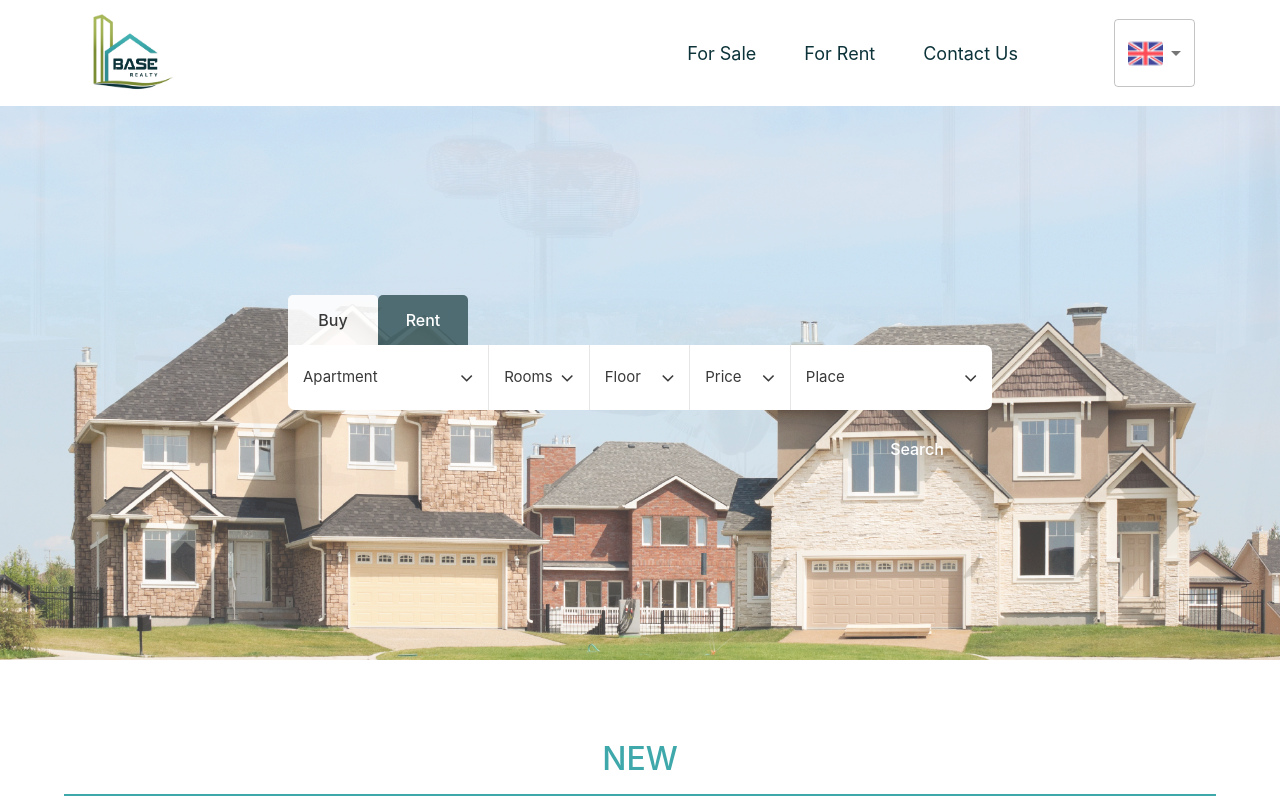
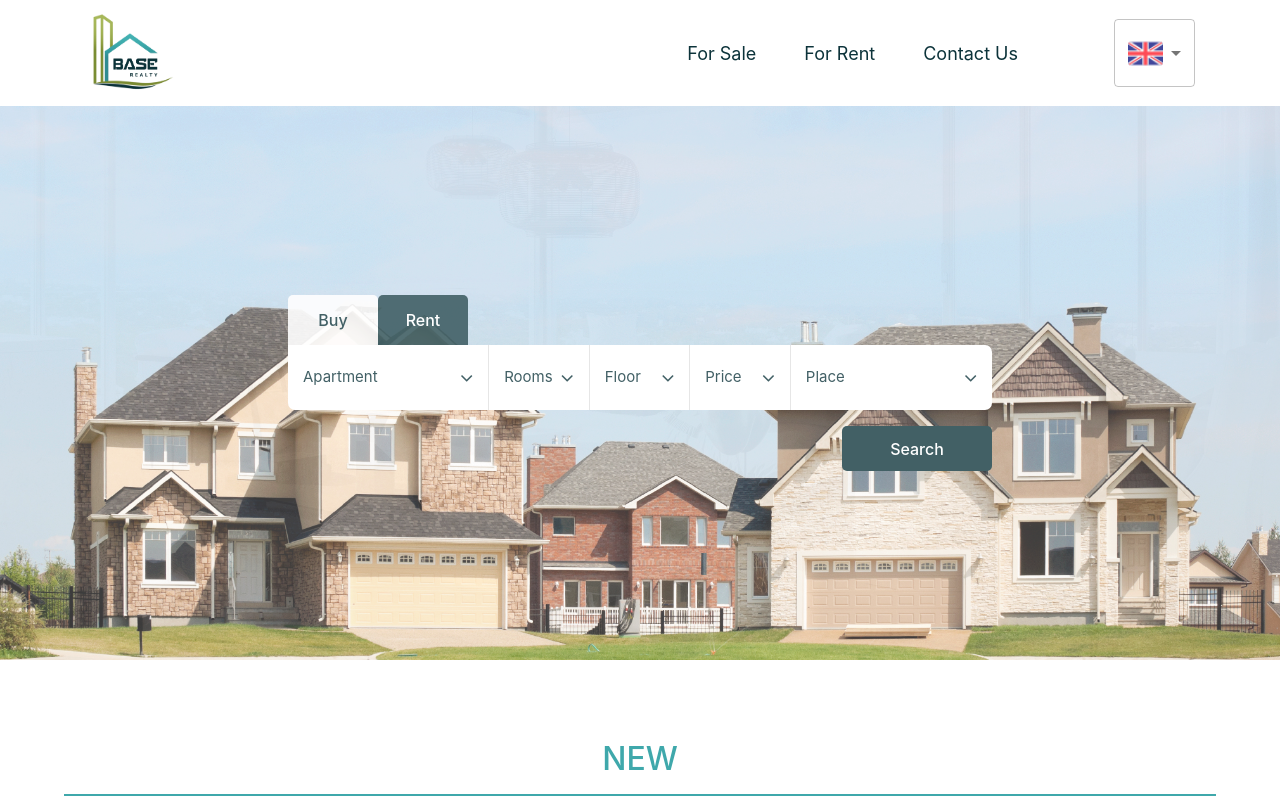
Before and after one commit to AbAyvazyan/baseRealty, a React (Create React App) app: page / in a window 1280 px wide. Shown: the top 800 px of the page. Built offline with nearby package versions, Linux system fonts and the light colour scheme.

Commit message:
bug fixed

```diff
--- a/src/App.css
+++ b/src/App.css
@@ -1,4 +1,4 @@
-it :root{
+:root{
  --text-color:12,51,58
 }
 
```
